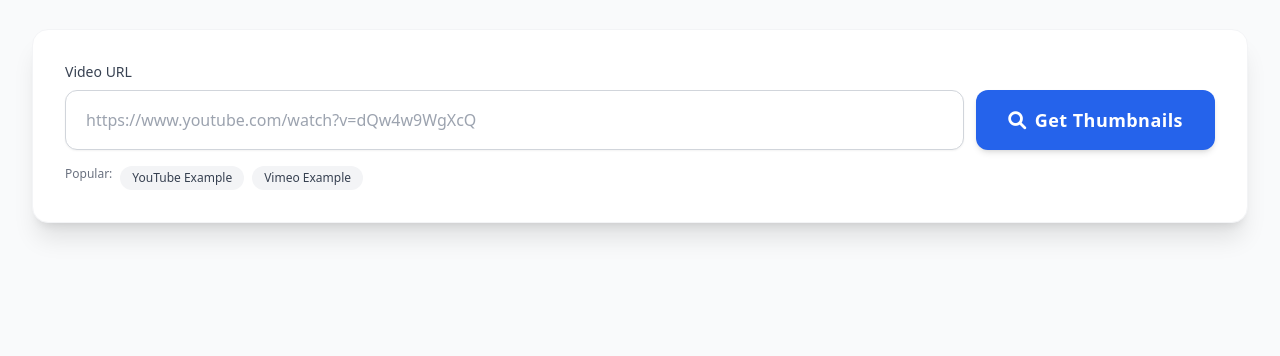
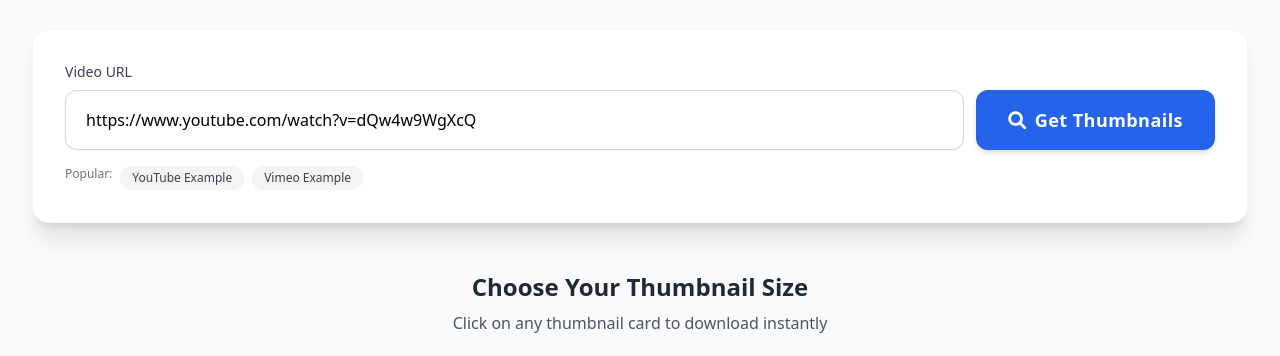
Before and after one commit to officialakshay7/youtube-thumbnail-downloader, a plain HTML site: page index.html in a window 1280 px wide. Shown: the part 236-592 px from the top of the page. Drawn offline with nearby package versions, Linux system fonts and the light colour scheme.

Commit message:
Update index.html

```diff
--- a/index.html
+++ b/index.html
@@ -352,7 +352,7 @@
                 <div class="flex flex-col sm:flex-row gap-3">
                     <input type="url" id="urlInput" placeholder="https://www.youtube.com/watch?v=dQw4w9WgXcQ"
                         class="flex-1 px-5 py-4 border border-gray-300 rounded-xl focus:ring-2 focus:ring-blue-500 focus:border-blue-500 outline-none transition text-base bg-white shadow-sm"
-                        value="" aria-label="YouTube or Vimeo video URL">
+                        value="https://www.youtube.com/watch?v=dQw4w9WgXcQ" aria-label="YouTube or Vimeo video URL">
                     <button id="getThumbBtn"
                         class="bg-blue-600 hover:bg-blue-700 text-white font-semibold py-4 px-8 rounded-xl shadow-md hover:shadow-lg transition-all duration-200 text-lg tracking-wide flex items-center justify-center gap-2"
                         aria-label="Get thumbnails">
@@ -826,7 +826,7 @@
 
             // Auto-load example on page load
             window.addEventListener('load', () => {
-                // setTimeout(handleExtract, 100);
+                setTimeout(handleExtract, 100);
             });
 
             // ----- FAQ Toggle Function -----
```
